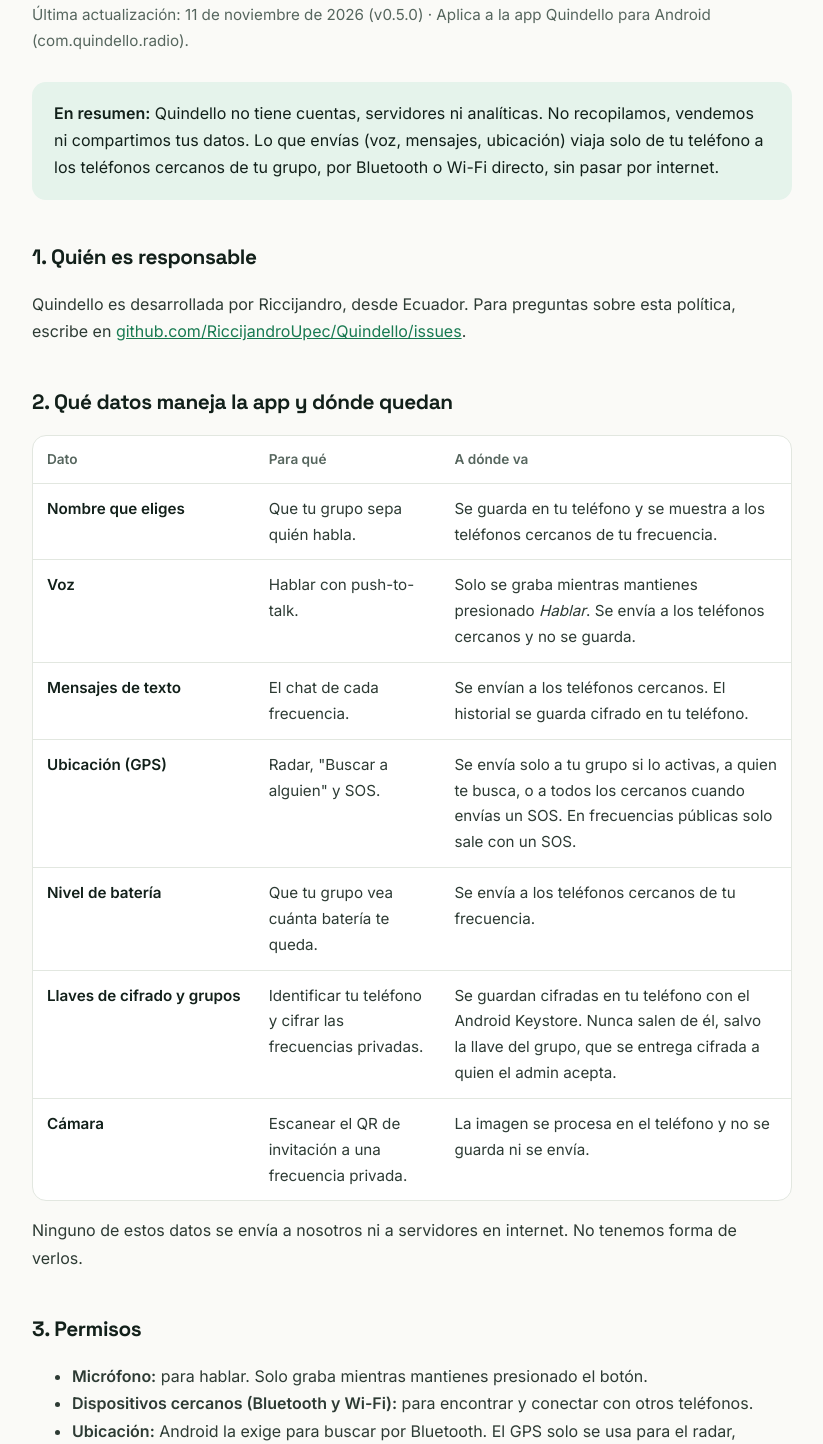
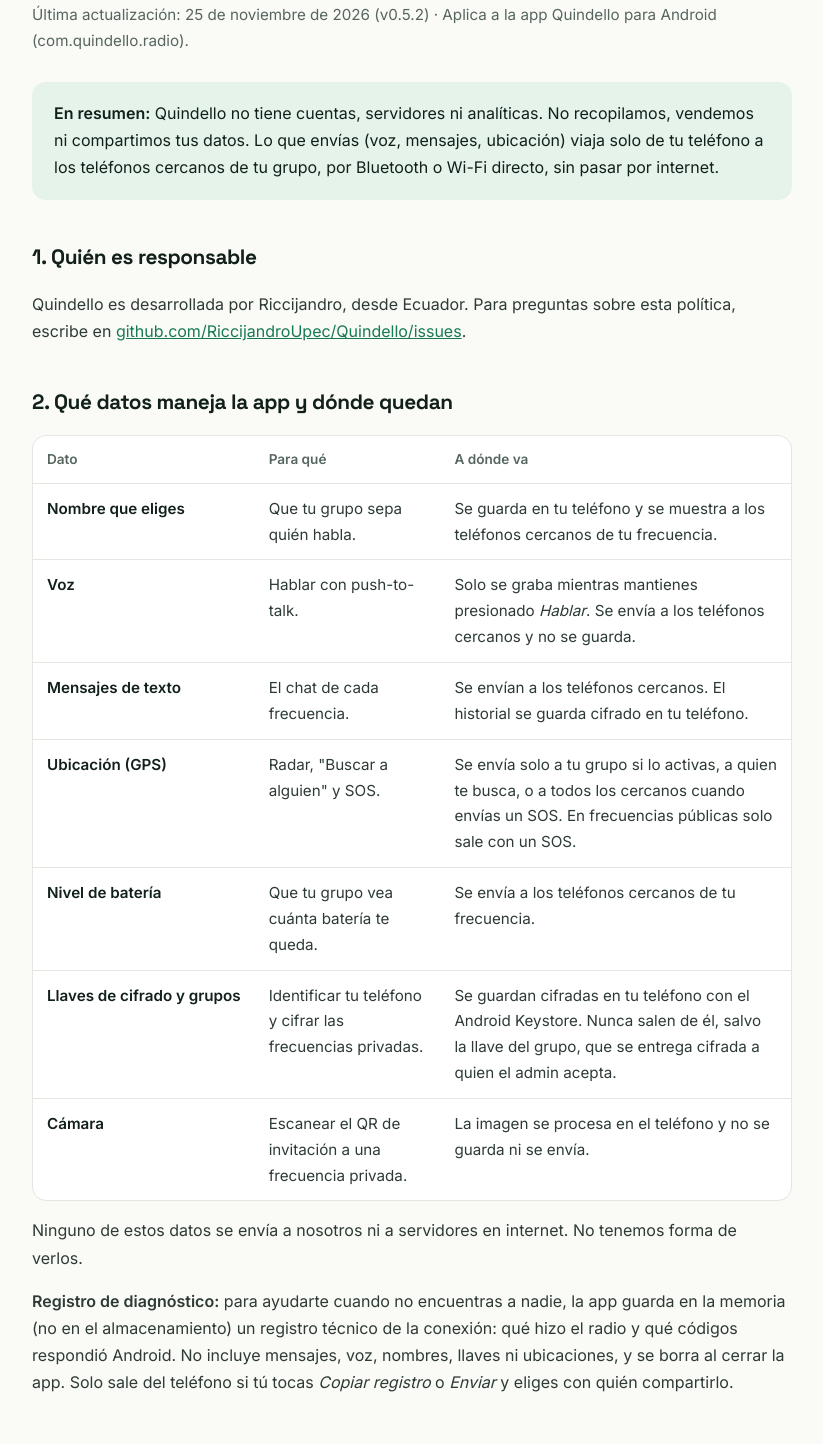
Before and after one commit to RiccijandroUpec/Quindello, a plain HTML site: page docs/privacidad.html in a window 1280 px wide. Shown: the part 143-1587 px from the top of the page, without its empty margins (228-1051 px from the left). Drawn offline with Linux system fonts and the light colour scheme.

Commit message:
Sitio: versión 0.5.2 y registro de diagnóstico en la política de privacidad

```diff
--- a/docs/privacidad.html
+++ b/docs/privacidad.html
@@ -35,7 +35,7 @@
 <main>
   <a class="volver" href="./">← Volver a Quindello</a>
   <h1>Política de privacidad de Quindello</h1>
-  <p class="fecha">Última actualización: 11 de noviembre de 2026 (v0.5.0) · Aplica a la app Quindello para Android (com.quindello.radio).</p>
+  <p class="fecha">Última actualización: 25 de noviembre de 2026 (v0.5.2) · Aplica a la app Quindello para Android (com.quindello.radio).</p>
 
   <div class="resumen">
     <strong>En resumen:</strong> Quindello no tiene cuentas, servidores ni analíticas. No recopilamos, vendemos ni compartimos tus datos. Lo que envías (voz, mensajes, ubicación) viaja solo de tu teléfono a los teléfonos cercanos de tu grupo, por Bluetooth o Wi-Fi directo, sin pasar por internet.
@@ -58,6 +58,7 @@
     </tbody>
   </table></div>
   <p>Ninguno de estos datos se envía a nosotros ni a servidores en internet. No tenemos forma de verlos.</p>
+  <p><strong>Registro de diagnóstico:</strong> para ayudarte cuando no encuentras a nadie, la app guarda en la memoria (no en el almacenamiento) un registro técnico de la conexión: qué hizo el radio y qué códigos respondió Android. No incluye mensajes, voz, nombres, llaves ni ubicaciones, y se borra al cerrar la app. Solo sale del teléfono si tú tocas <em>Copiar registro</em> o <em>Enviar</em> y eliges con quién compartirlo.</p>
 
   <h2>3. Permisos</h2>
   <ul>
```
Also changed, not shown: docs/index.html (+2 -2 lines).
